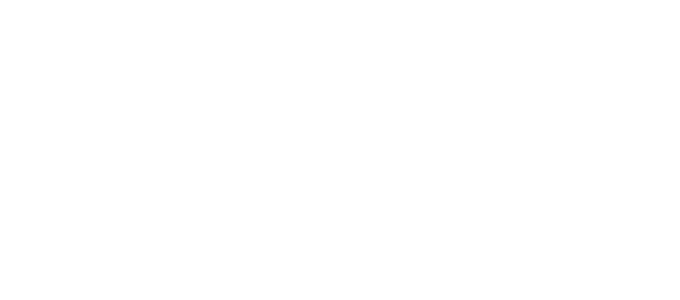
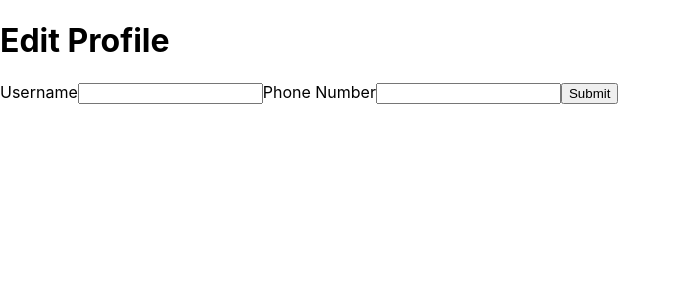
Before and after one commit to Build-Week-Water-My-Plants-157/front-end, a React (Create React App) app in the folder app/: page /editProfile in a window 1280 px wide. Shown: the top 300 px of the page, without its empty margins (0-680 px from the left). Built offline with nearby package versions, Linux system fonts and the light colour scheme; sample sign-in values are in the browser's storage.

Commit message:
Edit Profile form is working.

```diff
--- a/app/src/App.js
+++ b/app/src/App.js
@@ -7,6 +7,7 @@
 import EditPlant from "./components/EditPlant/EditPlant";
 import ProtectedRoute from "./utils/ProtectedRoute";
 import Profile from "./components/EditProfile/Profile";
+import EditProfile from "./components/EditProfile/EditProfile";
 
 function App() {
   return (
@@ -16,6 +17,7 @@
         <ProtectedRoute path="/plants/:id/edit" component={EditPlant} />
         <ProtectedRoute path="/plants/create" component={CreatePlant} />
         <ProtectedRoute path="/profile" component={Profile} />
+        <ProtectedRoute path="/editProfile" component={EditProfile} />)
         <Route path="/signup">
           <Signup />
         </Route>
--- /dev/null
+++ b/app/src/components/EditProfile/EditProfile.js
@@ -0,0 +1,51 @@
+import React, { useState } from "react";
+import { useHistory } from "react-router-dom";
+
+const initialState = {
+  username: "",
+  phone_number: "",
+};
+
+export default function EditProfile() {
+  const [values, setValues] = useState(initialState);
+
+  const onSubmit = (event) => {
+    event.preventDefault();
+    console.log(values);
+    setValues(initialState);
+  };
+
+  const handleChange = (event) => {
+    setValues({
+      ...values,
+      [event.target.name]: event.target.value,
+    });
+  };
+
+  return (
+    <form onSubmit={onSubmit}>
+      <div>
+        <h1>Edit Profile</h1>
+        <label>
+          Username
+          <input
+            name="username"
+            type="text"
+            value={values.username}
+            onChange={handleChange}
+          />
+        </label>
+        <label>
+          Phone Number
+          <input
+            name="phone_number"
+            type="text"
+            value={values.phone_number}
+            onChange={handleChange}
+          />
+        </label>
+        <button>Submit</button>
+      </div>
+    </form>
+  );
+}
--- a/app/src/components/EditProfile/Profile.js
+++ b/app/src/components/EditProfile/Profile.js
@@ -1,9 +1,17 @@
-import React, { useEffect } from "react";
+import React, { useState, useEffect } from "react";
 import { connect } from "react-redux";
 import { getUser } from "../../actions";
+import { useHistory } from "react-router-dom";
 
 function Profile(props) {
   const { getUser } = props;
+
+  const { push } = useHistory();
+
+  const editProfile = (event) => {
+    event.preventDefault();
+    push("/editProfile");
+  };
 
   useEffect(() => {
     getUser(localStorage.getItem("userId"));
@@ -16,9 +24,11 @@
         <p> Username: {props.user?.username}</p>
         <p> Phone Number: {props.user?.phone_number}</p>
       </div>
+      <button onClick={editProfile}>Edit Profile</button>
     </div>
   );
 }
+
 const mapStateToProps = (state) => ({
   user: state.user,
 });
```
Also changed, not shown: 1 other file (tests, documents, lock files or other folders).
